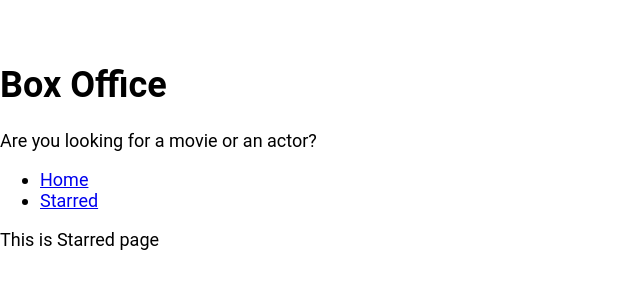
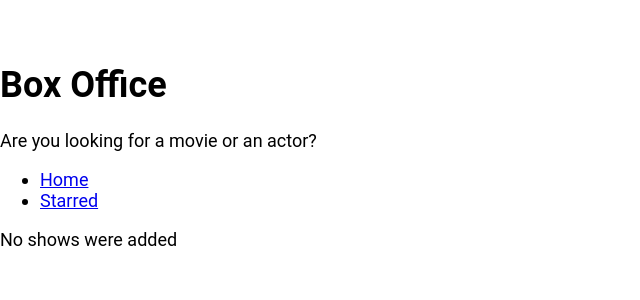
Before and after one commit to rishavJAY/box-office, a React (Create React App) app: page /starred in a window 1280 px wide. Shown: the top 300 px of the page, without its empty margins (0-640 px from the left). Built offline with nearby package versions, Linux system fonts and the light colour scheme; the HTML template or start-up script is replaced by a standard one.

Commit message:
Finished starred page

```diff
--- a/src/components/show/ShowGrid.js
+++ b/src/components/show/ShowGrid.js
@@ -41,4 +41,4 @@
   </FlexGrid>
 }
 
-export default ShowGrid
+export default ShowGrid;
--- a/src/pages/Starred.js
+++ b/src/pages/Starred.js
@@ -1,10 +1,44 @@
-import React from 'react'
+import React, { useEffect, useState } from 'react'
 import MainPageLayout from '../components/MainPageLayout';
+import { apiGet } from '../misc/config';
+import { useShows } from '../misc/custom-hooks';
+import ShowGrid from '../components/show/ShowGrid';
 
 const Starred = () => {
+
+    const [starred] = useShows();
+
+    const [shows, setShows] = useState(null);
+    const [isLoading, setIsLoading] = useState(true);
+    const [error, setError] = useState(null);
+
+    useEffect(() => {
+        if(starred && starred.length > 0) {
+            const promises = starred.map(showId => apiGet(`/shows/${showId}`));
+
+            Promise.all(promises)
+            .then(apiData => apiData.map(show => ({ show })))
+            .then(results => {
+                setShows(results);
+                setIsLoading(false);
+            })
+            .catch(err => {
+                setError(err.message);
+                setIsLoading(false);
+            });
+
+        } else {
+            setIsLoading(false);
+        }
+
+    }, [starred])
+
     return (
         <MainPageLayout>
-            This is Starred page
+            {isLoading && <div>Shows are still loading...</div>}
+            {error && <div>Error Occured: {error}</div>}
+            {!isLoading && !shows && <div>No shows were added</div>}
+            {!isLoading && !error && shows && <ShowGrid data={shows} />}
         </MainPageLayout>
     )
 };
```
